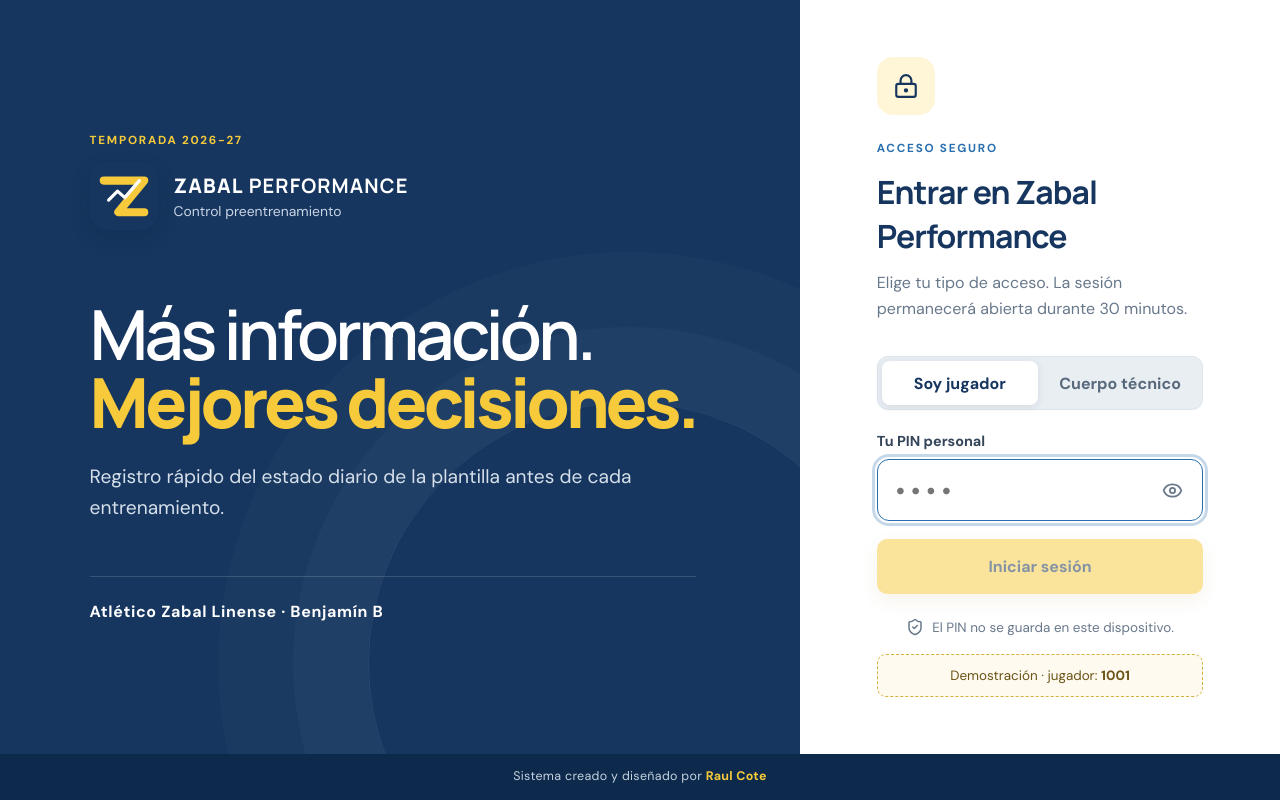
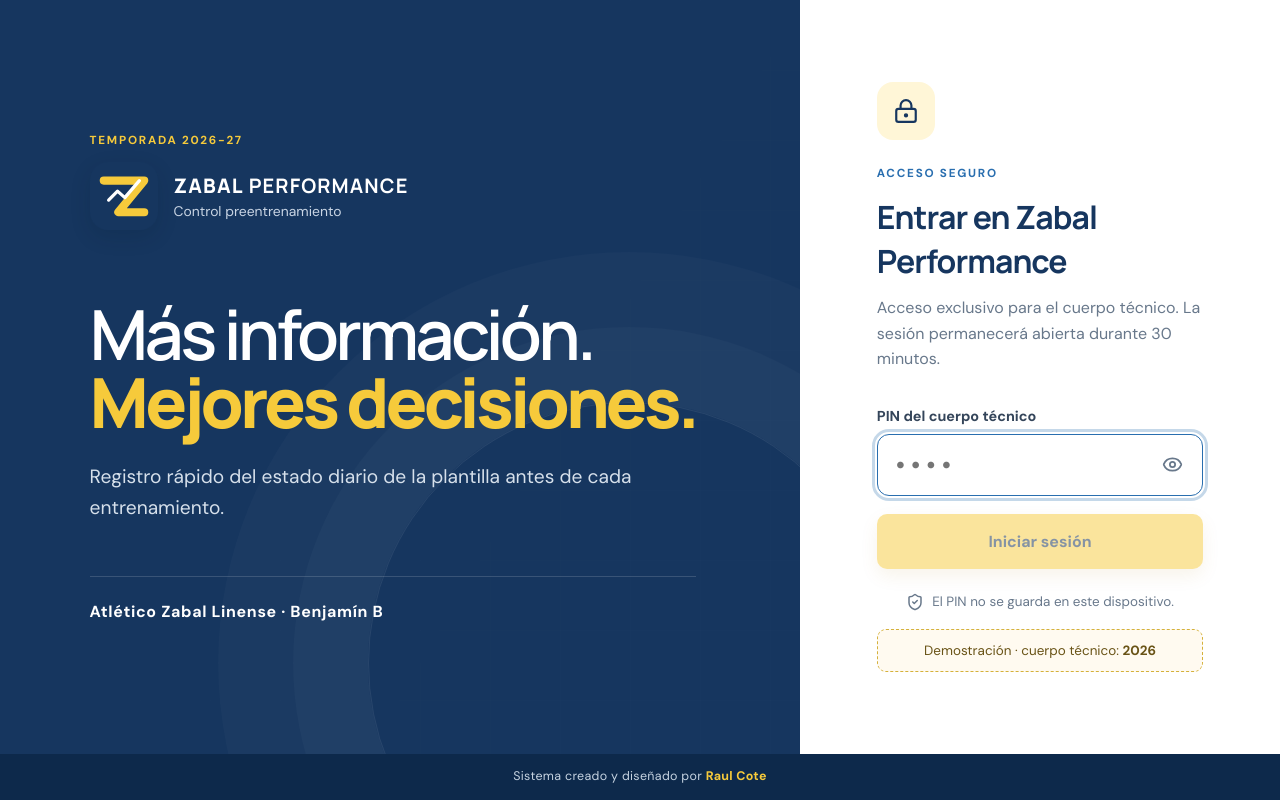
Before and after one commit to 2whp4khjjp-bot/zabal-performance-benjamin-b, a React (Vite) app: page / in a window 1280 px wide. Built offline with nearby package versions, Linux system fonts and the light colour scheme; no server answers.

Commit message:
Deja el acceso exclusivo al cuerpo técnico

```diff
--- a/src/components/LoginScreen.tsx
+++ b/src/components/LoginScreen.tsx
@@ -13,7 +13,7 @@ type LoginScreenProps = {
 export function LoginScreen({ onLogin, loading, error }: LoginScreenProps) {
   const [pin, setPin] = useState('');
   const [visible, setVisible] = useState(false);
-  const [role, setRole] = useState<AuthRole>('player');
+  const role: AuthRole = 'staff';
 
   const submit = async (event: FormEvent) => {
     event.preventDefault();
@@ -40,13 +40,9 @@ export function LoginScreen({ onLogin, loading, error }: LoginScreenProps) {
           <div className="login-card__icon"><LockKeyhole size={26} aria-hidden="true" /></div>
           <p className="eyebrow eyebrow--dark">Acceso seguro</p>
           <h2 id="login-title">Entrar en Zabal Performance</h2>
-          <p>Elige tu tipo de acceso. La sesión permanecerá abierta durante {appConfig.sessionDurationMinutes} minutos.</p>
-          <div className="login-role" role="group" aria-label="Tipo de acceso">
-            <button type="button" className={role === 'player' ? 'active' : ''} onClick={() => { setRole('player'); setPin(''); }}>Soy jugador</button>
-            <button type="button" className={role === 'staff' ? 'active' : ''} onClick={() => { setRole('staff'); setPin(''); }}>Cuerpo técnico</button>
-          </div>
+          <p>Acceso exclusivo para el cuerpo técnico. La sesión permanecerá abierta durante {appConfig.sessionDurationMinutes} minutos.</p>
           <form onSubmit={submit} noValidate>
-            <label htmlFor="access-pin">{role === 'player' ? 'Tu PIN personal' : 'PIN del cuerpo técnico'}</label>
+            <label htmlFor="access-pin">PIN del cuerpo técnico</label>
             <div className="pin-field">
               <input
                 id="access-pin"
@@ -70,7 +66,7 @@ export function LoginScreen({ onLogin, loading, error }: LoginScreenProps) {
             </button>
           </form>
           <div className="security-note"><ShieldCheck size={18} /> El PIN no se guarda en este dispositivo.</div>
-          {environment.dataProvider === 'local' && <div className="demo-note">Demostración · {role === 'player' ? <>jugador: <strong>1001</strong></> : <>cuerpo técnico: <strong>2026</strong></>}</div>}
+          {environment.dataProvider === 'local' && <div className="demo-note">Demostración · cuerpo técnico: <strong>2026</strong></div>}
         </div>
       </section>
     </main>
```
